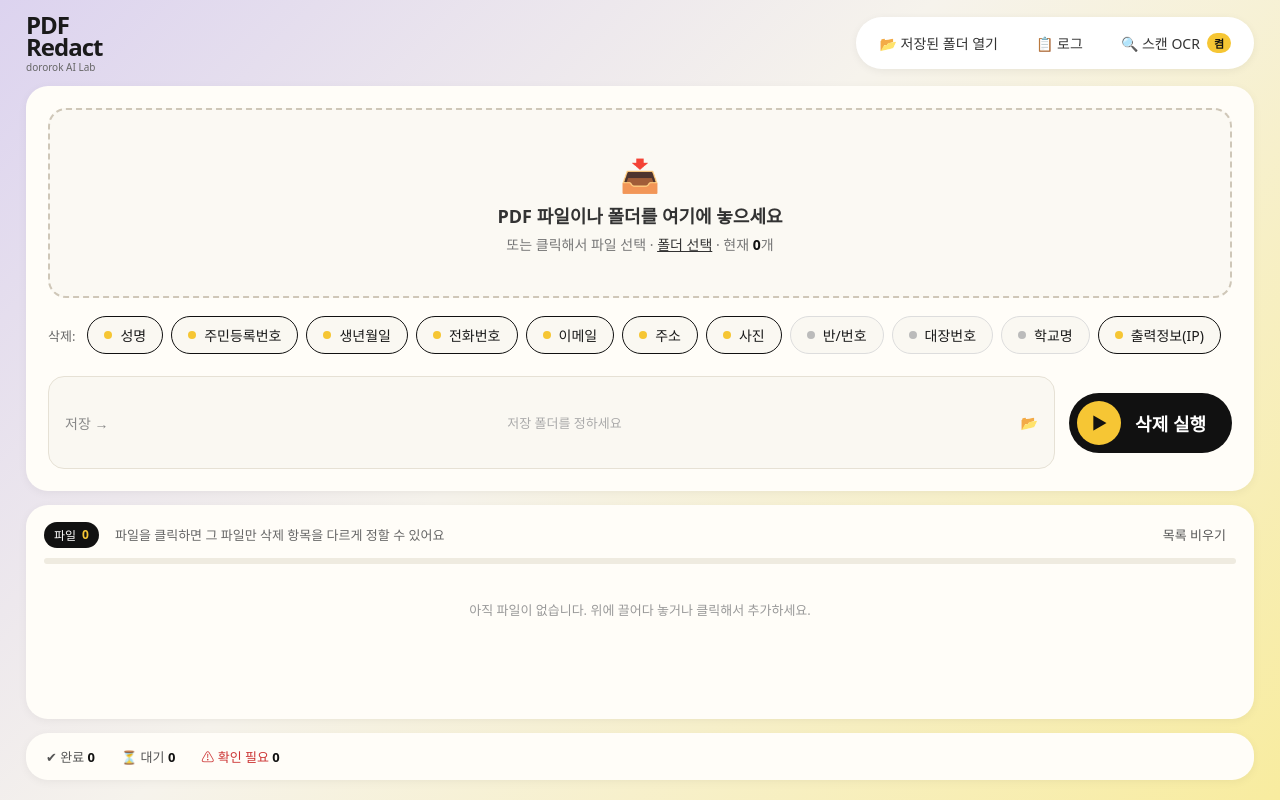
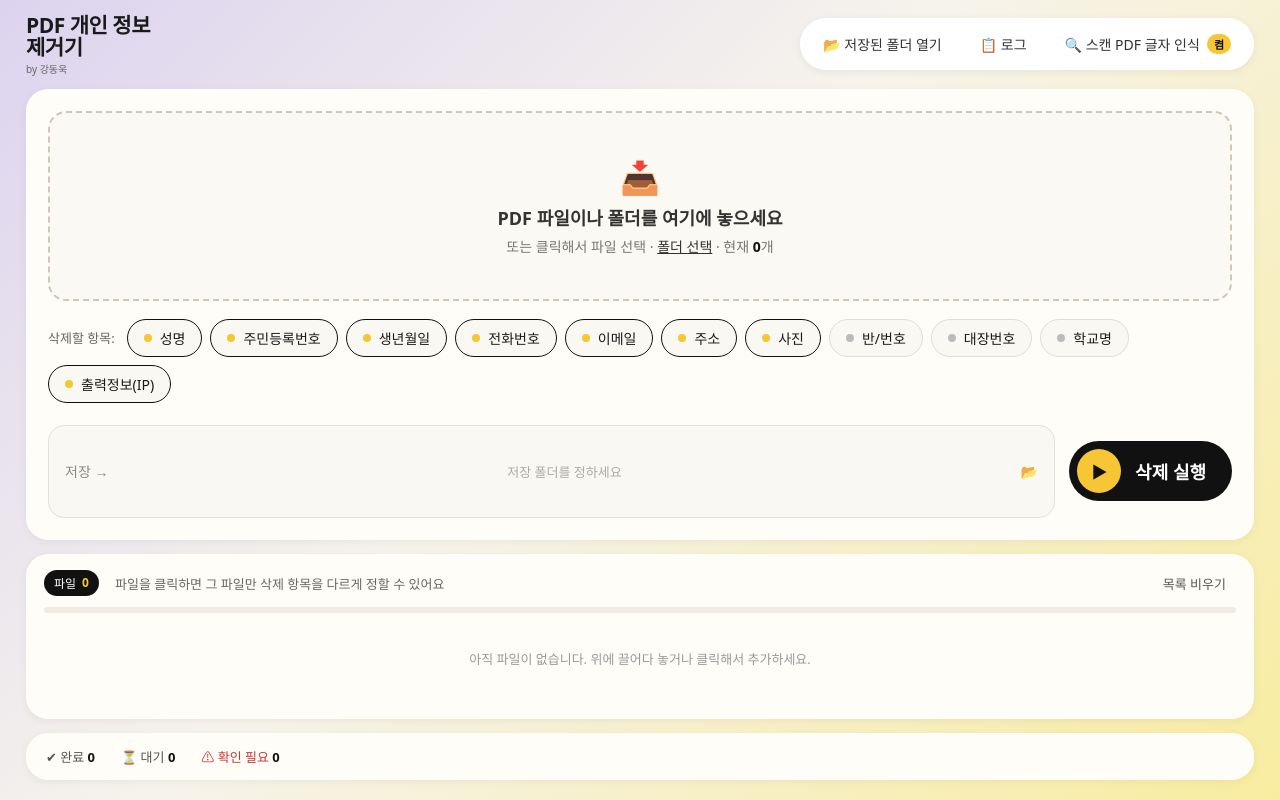
Before and after one commit to dororok-me/PDFprivacyedit, a plain HTML site: page ui/index.html in a window 1280 px wide. Drawn offline with Linux system fonts and the light colour scheme.

Commit message:
Add files via upload

```diff
--- a/ui/index.html
+++ b/ui/index.html
@@ -1,5 +1,5 @@
 <!DOCTYPE html>
-<html lang="ko"><head><meta charset="utf-8"><title>PDF개인정보삭제기</title>
+<html lang="ko"><head><meta charset="utf-8"><title>PDF 개인 정보 제거기</title>
 <style>
 *{box-sizing:border-box;user-select:none}
 html,body{height:100%;margin:0}
@@ -11,7 +11,7 @@ button:focus-visible,.chip:focus-visible{outline:2px solid #111;outline-offset:2
 
 /* 상단 */
 header{display:flex;align-items:center}
-.logo{font-weight:900;font-size:24px;line-height:.9;letter-spacing:-1px}
+.logo{font-weight:900;font-size:21px;line-height:1.05;letter-spacing:-.5px}
 .logo small{display:block;font-weight:500;font-size:10px;letter-spacing:0;color:#666;margin-top:6px}
 .pills{margin-left:auto;display:flex;gap:6px;background:#fff;padding:7px;border-radius:40px;box-shadow:0 2px 8px rgba(0,0,0,.06)}
 .pill{border-radius:30px;padding:9px 16px;font-size:14px;display:flex;align-items:center;gap:7px;color:#333}
@@ -64,11 +64,11 @@ pre{margin:0;background:#1d1b17;color:#e9e4d6;border-radius:14px;padding:14px;fo
 </style></head>
 <body>
 <header>
- <div class="logo">PDF<br>Redact<small>dororok AI Lab</small></div>
+ <div class="logo">PDF 개인 정보<br>제거기<small>by 강동욱</small></div>
  <div class="pills">
   <button class="pill" onclick="openDst()">📂 저장된 폴더 열기</button>
   <button class="pill" onclick="showLog()">📋 로그</button>
-  <button class="pill" id="ocrBtn" onclick="toggleOcr()">🔍 스캔 OCR <span class="n">켬</span></button>
+  <button class="pill" id="ocrBtn" onclick="toggleOcr()" title="스캔(이미지) PDF에서 글자를 읽어내는 기능. 텍스트가 없는 페이지에서만 자동 사용">🔍 스캔 PDF 글자 인식 <span class="n">켬</span></button>
  </div>
 </header>
 
@@ -78,7 +78,7 @@ pre{margin:0;background:#1d1b17;color:#e9e4d6;border-radius:14px;padding:14px;fo
   <span class="t">PDF 파일이나 폴더를 여기에 놓으세요</span>
   <span class="sub">또는 클릭해서 파일 선택 · <a href="#" onclick="event.stopPropagation();pickFolder();return false" style="color:#333">폴더 선택</a> · 현재 <b id="cnt">0</b>개</span>
  </div>
- <div class="chips" id="chips"><span class="lbl">삭제:</span></div>
+ <div class="chips" id="chips"><span class="lbl">삭제할 항목:</span></div>
  <div class="bottom">
   <div class="field" onclick="pickDst()"><span class="k">저장 →</span><span class="v empty" id="dst">저장 폴더를 정하세요</span><span>📂</span></div>
   <button class="cta" id="run" onclick="run()"><span class="dot">▶</span>삭제 실행</button>
@@ -125,7 +125,7 @@ setTimeout(()=>{ if(!Object.keys(CATS).length){
 function toast(m){const t=$('toast');t.textContent=m;t.classList.add('show');clearTimeout(t._h);t._h=setTimeout(()=>t.classList.remove('show'),2200)}
 function chipHtml(k,on){return `<button class="chip ${on?'on':''}" data-k="${k}"><i></i>${CATS[k]}</button>`}
 function renderChips(){
-  const box=$('chips'); box.innerHTML='<span class="lbl">삭제:</span>'+Object.keys(CATS).map(k=>chipHtml(k,global.has(k))).join('');
+  const box=$('chips'); box.innerHTML='<span class="lbl">삭제할 항목:</span>'+Object.keys(CATS).map(k=>chipHtml(k,global.has(k))).join('');
   box.querySelectorAll('.chip').forEach(b=>b.onclick=()=>{const k=b.dataset.k; global.has(k)?global.delete(k):global.add(k); renderChips(); renderRows();});
 }
 function catsFor(f){return f.override?f.override:global}
```
